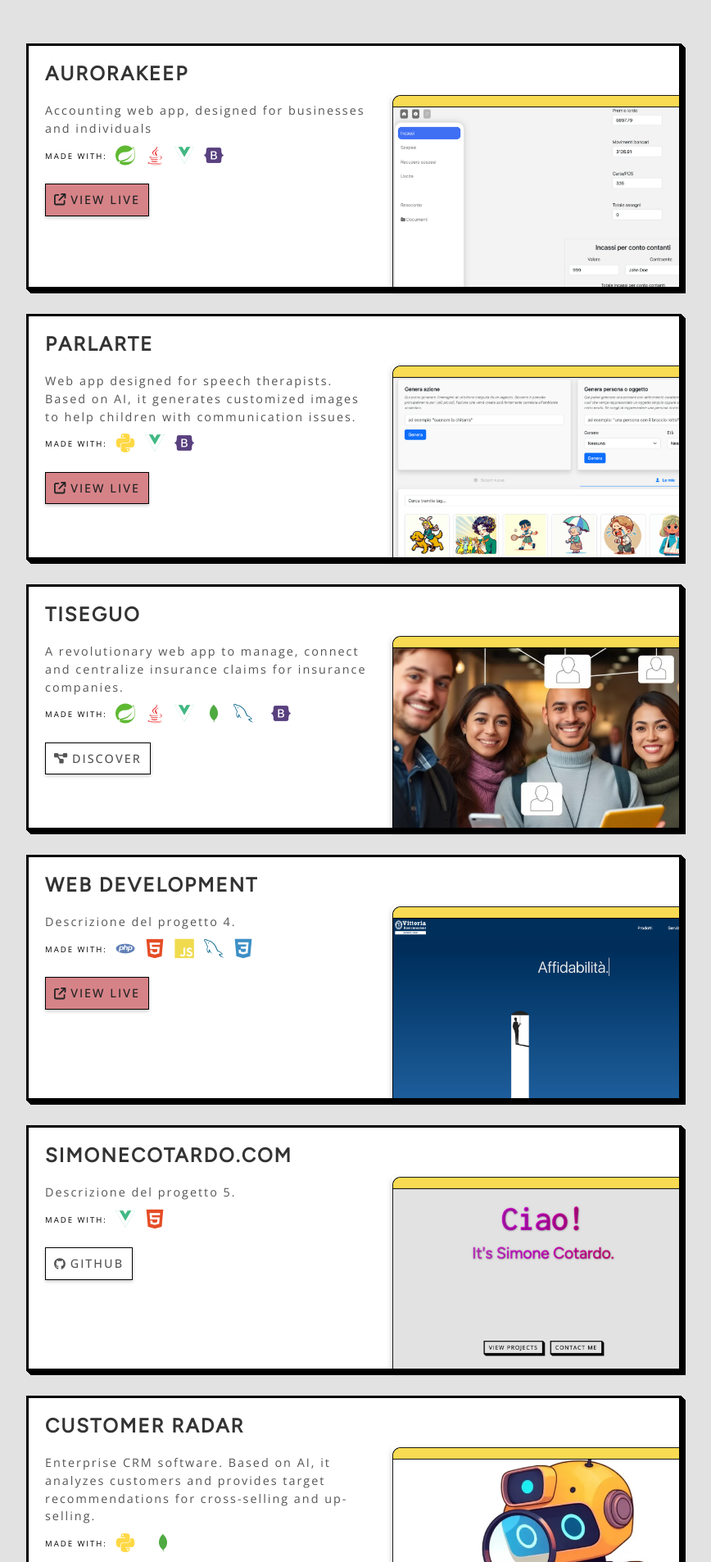
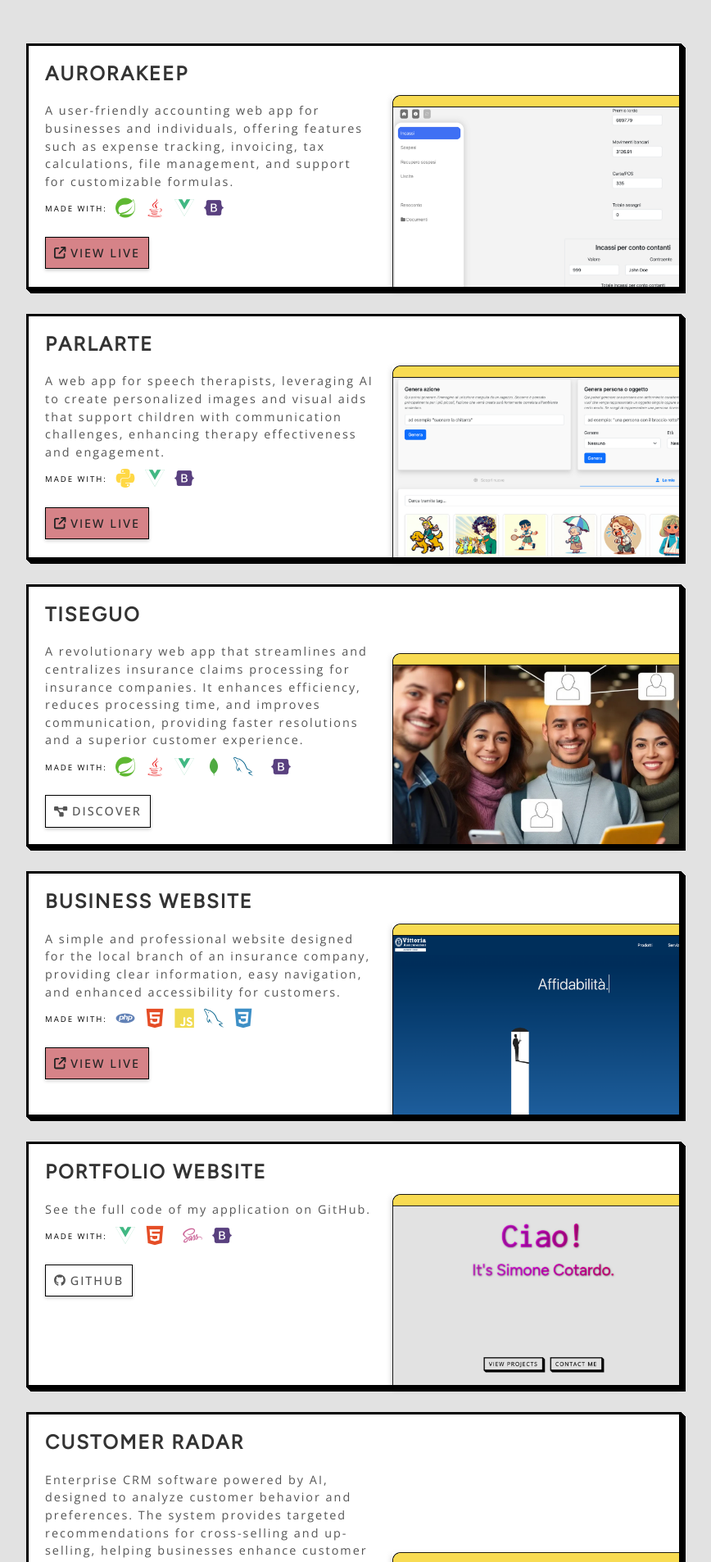
Before and after one commit to whyorwhat/whyorwhat.github.io, a Vue app: page /projects in a window 1280 px wide. Shown: the part 174-2080 px from the top of the page at 82% size, without its empty margins (208-1076 px from the left). Built offline with nearby package versions, Linux system fonts and the light colour scheme; a web font is replaced by a local one.

Commit message:
descriptions and new links

```diff
--- a/src/components/ProjectsSection.vue
+++ b/src/components/ProjectsSection.vue
@@ -30,43 +30,43 @@ export default {
         {
           id: 1,
           title: 'AuroraKeep',
-          description: 'Accounting web app, designed for businesses and individuals',
+          description: 'A user-friendly accounting web app for businesses and individuals, offering features such as expense tracking, invoicing, tax calculations, file management, and support for customizable formulas.',
           liveLink: 'https://aurorakeep.com',
           technologies: ['spring', 'java', 'vuejs', 'bootstrap', 'mariadb', 'aws'],
         },
         {
           id: 2,
           title: 'ParlArte',
-          description: 'Web app designed for speech therapists. Based on AI, it generates customized images to help children with communication issues.',
+          description: 'A web app for speech therapists, leveraging AI to create personalized images and visual aids that support children with communication challenges, enhancing therapy effectiveness and engagement.',
           liveLink: 'https://parlarte.com',
           technologies: ['python', 'vuejs', 'bootstrap', 'dynamodb', 'aws'],
         },
         {
           id: 3,
           title: 'TiSeguo',
-          description: 'A revolutionary web app to manage, connect and centralize insurance claims for insurance companies.',
-          discoverLink: 'https://simonecotardo.com/tiseguo',
+          description: 'A revolutionary web app that streamlines and centralizes insurance claims processing for insurance companies. It enhances efficiency, reduces processing time, and improves communication, providing faster resolutions and a superior customer experience.',
+          discoverLink: '/ti-seguo',
           technologies: ['spring', 'java', 'vuejs', 'mongodb', 'mysql', 'aws', 'bootstrap'],
         },
         {
           id: 4,
-          title: 'Web development',
-          description: 'Descrizione del progetto 4.',
+          title: 'Business website',
+          description: 'A simple and professional website designed for the local branch of an insurance company, providing clear information, easy navigation, and enhanced accessibility for customers.',
           liveLink: 'https://vittoriaassicurazioniluino.com',
           technologies: ['php', 'html5', 'javascript', 'mysql', 'css3'],
         },
         {
           id: 5,
-          title: 'simonecotardo.com',
-          description: 'Descrizione del progetto 5.',
+          title: 'Portfolio website',
+          description: 'See the full code of my application on GitHub.',
           githubLink: 'https://github.com/whyorwhat/whyorwhat.github.io',
-          technologies: ['vuejs', 'html5', 'scss'],
+          technologies: ['vuejs', 'html5', 'css', 'sass', 'bootstrap'],
         },
         {
           id: 6,
           title: 'Customer Radar',
-          description: 'Enterprise CRM software. Based on AI, it analyzes customers and provides target recommendations for cross-selling and up-selling.',
-          discoverLink: 'https://simonecotardo.com/customer-radar',
+          description: 'Enterprise CRM software powered by AI, designed to analyze customer behavior and preferences. The system provides targeted recommendations for cross-selling and up-selling, helping businesses enhance customer engagement and maximize revenue opportunities. By leveraging advanced analytics, it enables data-driven decision-making and personalized customer interactions.',
+          discoverLink: '/customer-radar',
           technologies: ['python', 'dynamodb', 'mongodb'],
         },
       ],
```
